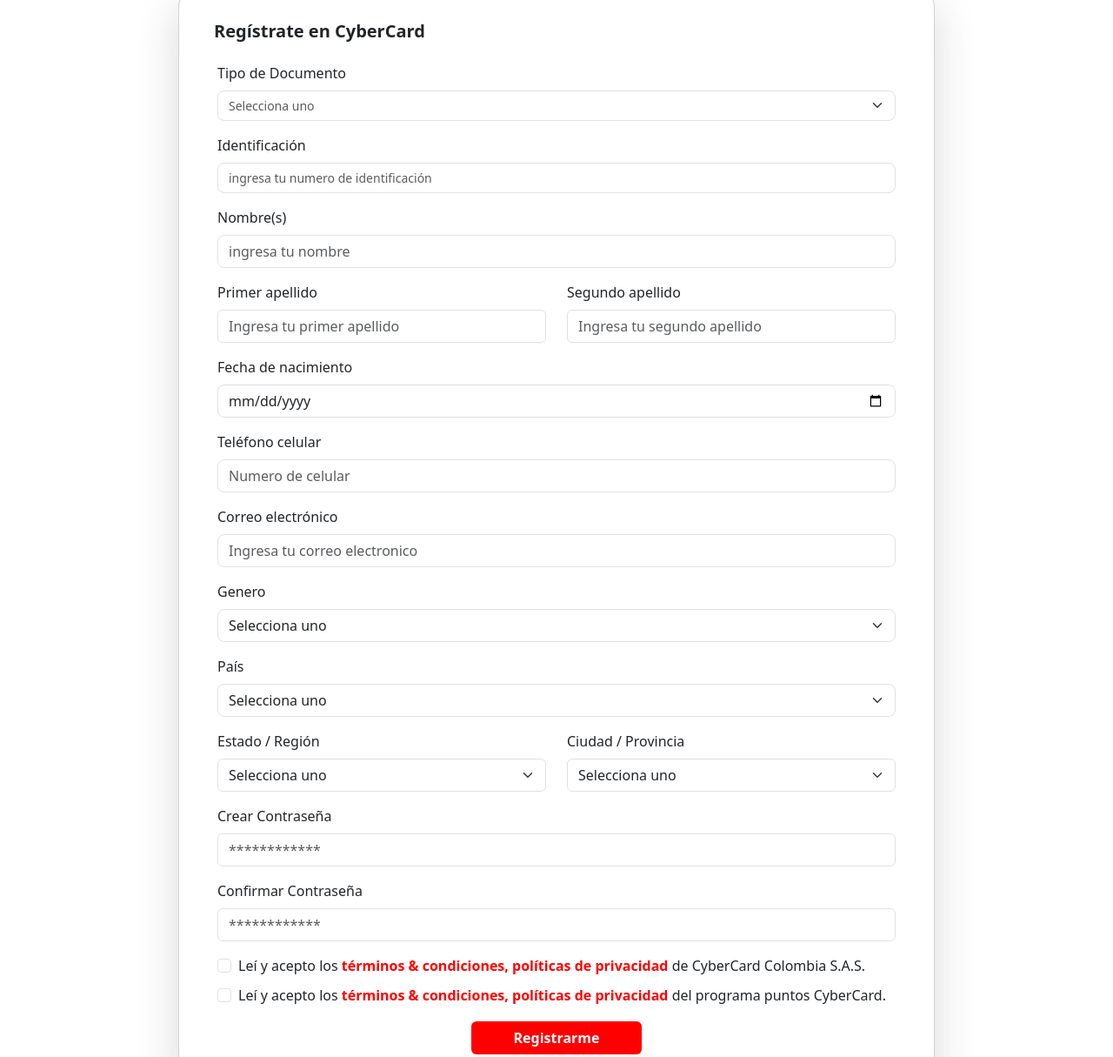
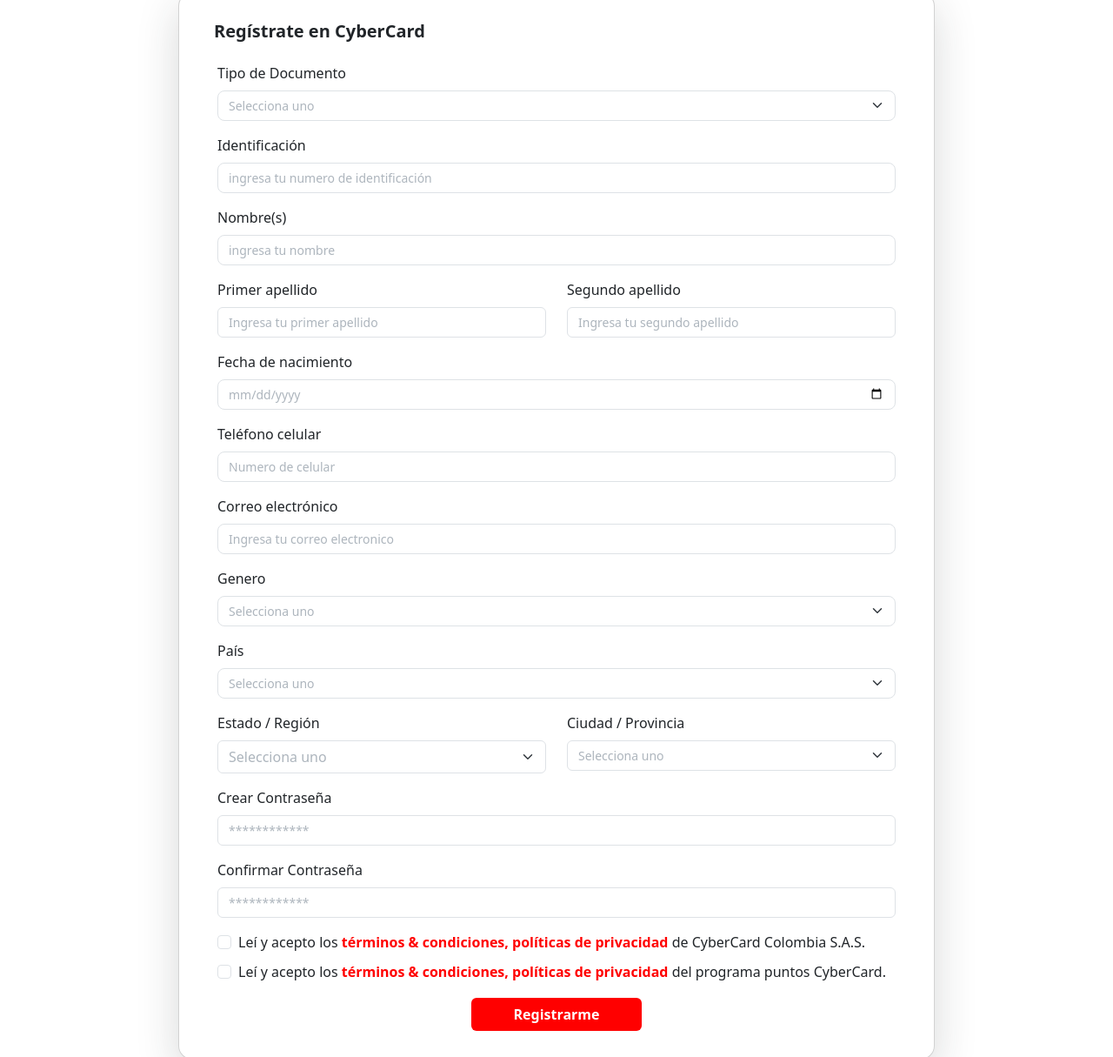
Before and after one commit to Cosifran/cybercard-vista-informativa, a plain HTML site: page fomulary_register.html in a window 1280 px wide. Shown: the part 35-1250 px from the top of the page at 87% size. Drawn offline with Linux system fonts and the light colour scheme.

Commit message:
completion of the website

```diff
--- a/assets/sass/_globals.scss
+++ b/assets/sass/_globals.scss
@@ -1,5 +1,5 @@
 $color-main: hsl(0, 100%, 50%);
-$color-input: #5A5A5A;
+$color-input: #adb5bd;
 $color-sec: #EEEEEE;
 $bacgraund-main: #F9F9F9;
 $color-gris: #787878;
@@ -8,6 +8,10 @@ $font-6: 0.625rem;
 $fon-5: 0.875rem;
 $fon-4: 1.125rem;
 $fon-7: 0.75rem;
+
+.mi-input::-webkit-input-placeholder {
+    color: $color-input;
+}
 
 .colorinput{
     color: $color-input;
--- a/fomulary_register.html
+++ b/fomulary_register.html
@@ -46,14 +46,14 @@
                                                     <!-- identificacion -->
                                                     <div class="col-12 mt-3">
                                                         <label for="input2" class="form-label fw-normal">Identificación</label>
-                                                        <input type="number" class="form-control rounded-3 fontsnormalsmall" id="input2"
+                                                        <input type="number" class="form-control rounded-3 fontsnormalsmall mi-input" id="input2"
                                                             placeholder="ingresa tu numero de identificación">
                                                     </div>
 
                                                     <!-- nombre -->
                                                     <div class="col-12 mt-3">
                                                         <label for="input3" class="form-label">Nombre(s)</label>
-                                                        <input type="text" class="form-control rounded-3" id="input3"
+                                                        <input type="text" class="form-control rounded-3 mi-input fontsnormalsmall" id="input3"
                                                             placeholder="ingresa tu nombre">
                                                     </div>
 
@@ -63,13 +63,13 @@
                                                             <div class="col-12 col-lg-6">
                                                                 <label for="input4" class="form-label rounded-3">Primer
                                                                     apellido</label>
-                                                                <input type="text" class="form-control" id="input4"
+                                                                <input type="text" class="form-control mi-input fontsnormalsmall" id="input4"
                                                                     placeholder="Ingresa tu primer apellido">
                                                             </div>
                                                             <div class="col-12 col-lg-6 mt-3 mt-lg-0">
                                                                 <label for="input5" class="form-label rounded-3">Segundo
                                                                     apellido</label>
-                                                                <input type="text" class="form-control" id="input5"
+                                                                <input type="text" class="form-control mi-input fontsnormalsmall" id="input5"
                                                                     placeholder="Ingresa tu segundo apellido">
                                                             </div>
                                                         </div>
@@ -79,14 +79,14 @@
                                                     <div class="col-12 mt-3">
                                                         <label for="startDate" class="form-label">Fecha de
                                                             nacimiento</label>
-                                                        <input id="startDate" class="form-control rounded-3"
+                                                        <input id="startDate" class="form-control rounded-3 colorinput fontsnormalsmall"
                                                             type="date" />
                                                     </div>
 
                                                     <!-- telefono celular -->
                                                     <div class="col-12 mt-3">
                                                         <label for="input6" class="form-label">Teléfono celular</label>
-                                                        <input type="number" class="form-control rounded-3" id="input6"
+                                                        <input type="number" class="form-control rounded-3 mi-input fontsnormalsmall" id="input6"
                                                             placeholder="Numero de celular">
                                                     </div>
 
@@ -94,14 +94,14 @@
                                                     <div class="col-12 mt-3">
                                                         <label for="input7" class="form-label">Correo
                                                             electrónico</label>
-                                                        <input type="email" class="form-control rounded-3" id="input7"
+                                                        <input type="email" class="form-control rounded-3 mi-input fontsnormalsmall" id="input7"
                                                             placeholder="Ingresa tu correo electronico">
                                                     </div>
 
                                                     <!-- genero -->
                                                     <div class="col-12 mt-3">
                                                         <label for="input8" class="form-label">Genero</label>
-                                                        <select class="form-select rounded-3"
+                                                        <select class="form-select rounded-3 colorinput fontsnormalsmall"
                                                             aria-label="Default select example" id="input1">
                                                             <option selected>Selecciona uno</option>
                                                             <option value="1">Femenino</option>
@@ -112,8 +112,8 @@
 
                                                     <!-- pais -->
                                                     <div class="col-12 mt-3">
-                                                        <label for="input9" class="form-label">País</label>
-                                                        <select class="form-select rounded-3"
+                                                        <label for="input9" class="form-label ">País</label>
+                                                        <select class="form-select rounded-3 colorinput fontsnormalsmall"
                                                             aria-label="Default select example" id="input9">
                                                             <option selected>Selecciona uno</option>
                                                             <option value="1">Colombia</option>
@@ -128,7 +128,7 @@
                                                             <div class="col-12 col-lg-6">
                                                                 <label for="input10" class="form-label">Estado /
                                                                     Región</label>
-                                                                <select class="form-select"
+                                                                <select class="form-select colorinput "
                                                                     aria-label="Default select example" id="input10">
                                                                     <option selected>Selecciona uno</option>
                                                                     <option value="1">Colombia</option>
@@ -140,7 +140,7 @@
                                                             <div class="col-12 col-lg-6 mt-3 mt-lg-0">
                                                                 <label for="input11" class="form-label">Ciudad /
                                                                     Provincia</label>
-                                                                <select class="form-select"
+                                                                <select class="form-select colorinput fontsnormalsmall"
                                                                     aria-label="Default select example" id="input11">
                                                                     <option selected>Selecciona uno</option>
                                                                     <option value="1">Colombia</option>
@@ -153,13 +153,13 @@
 
                                                     <div class="col-12 mt-3">
                                                         <label for="input13" class="form-label">Crear Contraseña</label>
-                                                        <input type="password" class="form-control" id="input13"
+                                                        <input type="password" class="form-control mi-input fontsnormalsmall" id="input13"
                                                             placeholder="************">
                                                     </div>
 
                                                     <div class="col-12 mt-3">
                                                         <label for="input14" class="form-label">Confirmar Contraseña</label>
-                                                        <input type="password" class="form-control" id="input14"
+                                                        <input type="password" class="form-control mi-input fontsnormalsmall" id="input14"
                                                             placeholder="************">
                                                     </div>
 
```
Also changed, not shown: index.htm (+7 -7 lines), subscription_payment.html (+1 -1 lines), assets/css/style.css, 1 other file.
